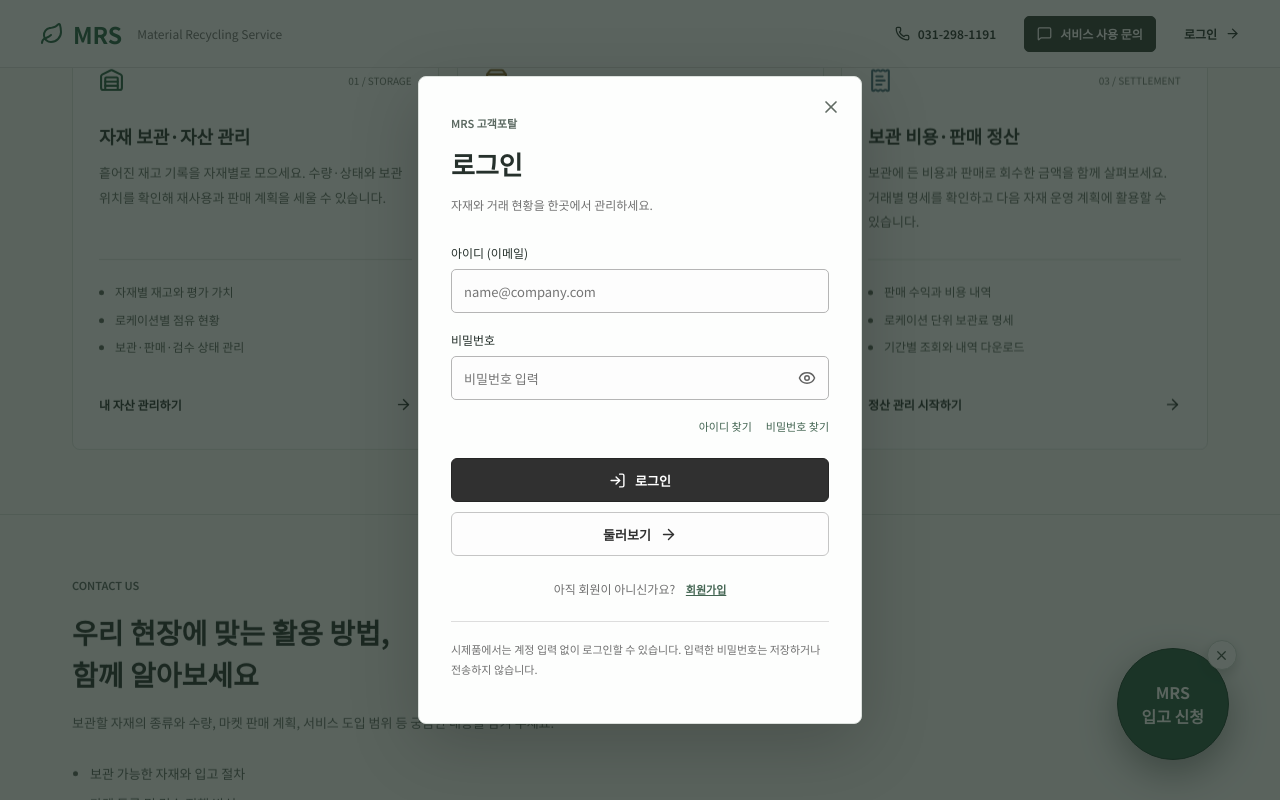
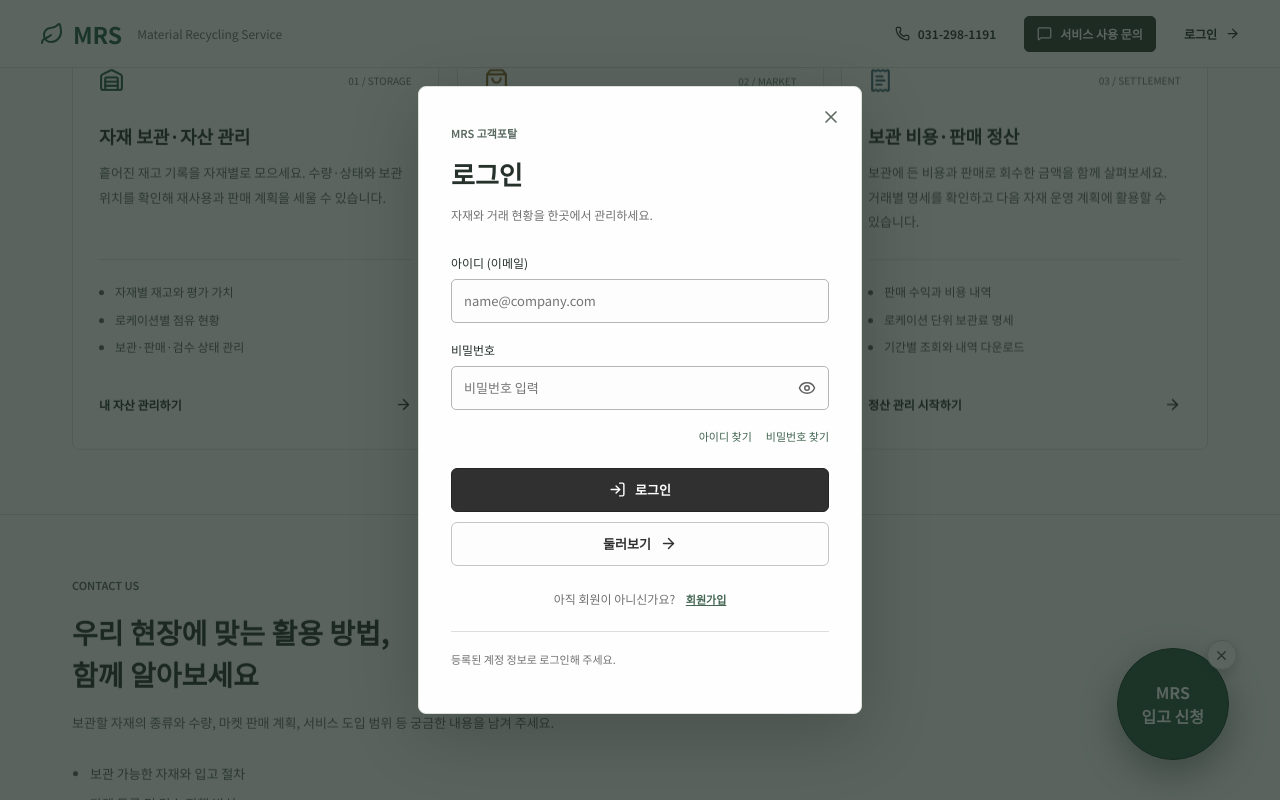
Before and after one commit to sungminmo/mrs2.0, a React (Vite) app: page / in a window 1280 px wide. Both pictures are taken after a click on the button "내 자산 관리하기". Shown: the part 1960-2760 px from the top of the page. Built offline with nearby package versions, Linux system fonts and the light colour scheme.

Commit message:
feat: implement authentication session management with login and logout functionality

```diff
--- a/src/AdminShell.tsx
+++ b/src/AdminShell.tsx
@@ -1,5 +1,6 @@
 import { useContext, useState, type ReactNode } from 'react'
-import { Bell, CircleHelp, Leaf, Menu, Warehouse } from 'lucide-react'
+import { Bell, CircleHelp, Leaf, LogOut, Menu, Warehouse } from 'lucide-react'
+import { signOut } from './authSession'
 import { NotificationNavigation } from './notificationNavigation'
 import { ReceivingRequestButton } from './ReceivingRequest'
 import './AdminAssets.css'
@@ -17,6 +18,7 @@ export default function AdminShell({ navigation, search, children, className = '
         {!isGuest && <ReceivingRequestButton />}
         {!isGuest && notifications && <button type="button" className="sa-icon sa-notification-button" title="알림" aria-label={`알림${notifications.unread ? `, 읽지 않은 알림 ${notifications.unread}건` : ''}`} aria-current={notifications.active ? 'page' : undefined} onClick={() => { setMenuOpen(false); notifications.onOpen() }}><Bell size={20} />{notifications.unread > 0 && <span className="sa-notification-count" aria-hidden="true">{notifications.unread > 99 ? '99+' : notifications.unread}</span>}</button>}
         <div className="sa-account"><span className="sa-avatar">{isGuest ? 'G' : 'HC'}</span><b>{isGuest ? '비회원' : '현대건설(주)'}</b></div>
+        {!isGuest && <button type="button" className="sa-icon" title="로그아웃" aria-label="로그아웃" onClick={signOut}><LogOut size={19} /></button>}
       </div>
     </div>
     <aside className={`sa-sidebar ${menuOpen ? 'is-open' : ''}`}>
--- a/src/App.tsx
+++ b/src/App.tsx
@@ -15,6 +15,7 @@ import InspectionDisposals from './InspectionDisposals'
 import { demoDisposals, updateDisposal, type DisposalAction } from './disposals'
 import QuoteHistory from './QuoteHistory'
 import type { QuoteRequestRecord } from './QuoteRequestPage'
+import { readAuthSession, signIn } from './authSession'
 
 type Tab = 'assets' | 'market' | 'settlements' | 'faq' | 'profile' | 'notifications'
 
@@ -36,7 +37,7 @@ const assets = [
 export type Asset = typeof assets[number]
 
 export default function App() {
-  const [access, setAccess] = useState<'login' | 'member' | 'guest'>('login')
+  const [access, setAccess] = useState<'login' | 'member' | 'guest'>(() => readAuthSession() ? 'member' : 'login')
   const [tab, setTab] = useState<Tab>('assets')
   const [inventory, setInventory] = useState(() => prepareAssets(assets))
   const assetValueSnapshot = useRef<AssetValueSnapshot | null>(null)
@@ -55,7 +56,15 @@ export default function App() {
   const [settlementKind, setSettlementKind] = useState('전체')
   const openInspection = (id: string) => { setInspectionId(id); setInspectionActive(true); setTab('assets') }
   const changeDisposal = (id: string, action: DisposalAction) => setDisposals((current) => current.map((record) => record.id === id ? updateDisposal(record, action) : record))
-  if (access === 'login') return <ReceivingRequestProvider contact={contact}><LoginPage onLogin={() => { setAccess('member'); setTab('assets') }} onBrowse={() => { setAccess('guest'); setTab('market') }} /></ReceivingRequestProvider>
+  if (access === 'login') return <ReceivingRequestProvider contact={contact}><LoginPage onLogin={async (email, password) => {
+    const session = await signIn(email, password)
+    if (session.user.role === 'ADMIN') {
+      window.location.hash = '/admin/dashboard'
+      return
+    }
+    setAccess('member')
+    setTab('assets')
+  }} onBrowse={() => { setAccess('guest'); setTab('market') }} /></ReceivingRequestProvider>
   if (access === 'guest') return <ShopifyMarket products={products} navigation={<><Nav active icon={<ShoppingCart />} label="마켓" onClick={() => setTab('market')} /><Nav active={false} icon={<UserRound />} label="로그인" onClick={() => setAccess('login')} /></>} basket={{}} onBasketChange={setMarketBasket} isGuest onLogin={() => setAccess('login')} />
   const navigation = <>
     <Nav active={tab === 'assets'} icon={<Archive />} label="내 자산" onClick={() => setTab('assets')} />
--- a/src/LoginPage.tsx
+++ b/src/LoginPage.tsx
@@ -83,11 +83,12 @@ function MaterialValueGrid() {
   </div></section>
 }
 
-export default function LoginPage({ onLogin, onBrowse }: { onLogin: () => void; onBrowse: () => void }) {
+export default function LoginPage({ onLogin, onBrowse }: { onLogin: (email: string, password: string) => Promise<void>; onBrowse: () => void }) {
   const receivingRequest = useReceivingRequest()
   const [receivingFloatVisible, setReceivingFloatVisible] = useState(true)
   const [visible, setVisible] = useState(false)
   const [notice, setNotice] = useState('')
+  const [submitting, setSubmitting] = useState(false)
   const page = useRef<HTMLDivElement>(null)
   const loginDialog = useRef<HTMLDialogElement>(null)
   useEffect(() => {
@@ -131,15 +132,27 @@ export default function LoginPage({ onLogin, onBrowse }: { onLogin: () => void;
         <article className="login-service-card" data-scroll-reveal><div className="login-service-top"><ReceiptText size={25} /><span>03 / SETTLEMENT</span></div><h3>보관 비용·판매 정산</h3><p>보관에 든 비용과 판매로 회수한 금액을 함께 살펴보세요. 거래별 명세를 확인하고 다음 자재 운영 계획에 활용할 수 있습니다.</p><ul><li>판매 수익과 비용 내역</li><li>로케이션 단위 보관료 명세</li><li>기간별 조회와 내역 다운로드</li></ul><button onClick={openLogin} aria-haspopup="dialog">정산 관리 시작하기<ArrowRight size={17} /></button></article>
       </div></section>
       <dialog ref={loginDialog} className="login-dialog" aria-labelledby="login-dialog-title" onKeyDown={(event) => { if (event.key === 'Escape') { event.preventDefault(); closeLogin() } }} onCancel={(event) => { event.preventDefault(); closeLogin() }} onClose={() => { loginDialog.current?.querySelector('form')?.reset(); setVisible(false); setNotice('') }}><button type="button" className="login-dialog-close" aria-label="로그인 닫기" onClick={closeLogin}><X size={20} /></button><div className="login-form-inner"><span className="login-eyebrow">MRS 고객포탈</span><h2 id="login-dialog-title">로그인</h2><p>자재와 거래 현황을 한곳에서 관리하세요.</p>
-        <form onSubmit={(event) => { event.preventDefault(); onLogin() }}>
-          <label>아이디 (이메일)<input type="email" name="email" autoComplete="username" placeholder="name@company.com" /></label>
-          <label>비밀번호<span className="login-password"><input type={visible ? 'text' : 'password'} name="password" autoComplete="current-password" placeholder="비밀번호 입력" /><button type="button" aria-label={visible ? '비밀번호 숨기기' : '비밀번호 표시'} title={visible ? '비밀번호 숨기기' : '비밀번호 표시'} onClick={() => setVisible(!visible)}>{visible ? <EyeOff size={18} /> : <Eye size={18} />}</button></span></label>
+        <form onSubmit={async (event) => {
+          event.preventDefault()
+          const form = new FormData(event.currentTarget)
+          setSubmitting(true)
+          setNotice('')
+          try {
+            await onLogin(String(form.get('email') ?? ''), String(form.get('password') ?? ''))
+          } catch (error) {
+            setNotice(error instanceof Error ? error.message : '로그인 처리 중 오류가 발생했습니다.')
+          } finally {
+            setSubmitting(false)
+          }
+        }}>
+          <label>아이디 (이메일)<input type="email" name="email" autoComplete="username" placeholder="name@company.com" required disabled={submitting} /></label>
+          <label>비밀번호<span className="login-password"><input type={visible ? 'text' : 'password'} name="password" autoComplete="current-password" placeholder="비밀번호 입력" required minLength={8} disabled={submitting} /><button type="button" aria-label={visible ? '비밀번호 숨기기' : '비밀번호 표시'} title={visible ? '비밀번호 숨기기' : '비밀번호 표시'} onClick={() => setVisible(!visible)} disabled={submitting}>{visible ? <EyeOff size={18} /> : <Eye size={18} />}</button></span></label>
           <div className="login-links"><button type="button" onClick={() => setNotice('아이디 찾기는 계정 서비스 연결 후 이용할 수 있습니다.')}>아이디 찾기</button><button type="button" onClick={() => setNotice('비밀번호 찾기는 계정 서비스 연결 후 이용할 수 있습니다.')}>비밀번호 찾기</button></div>
-          <button type="submit" className="login-primary"><LogIn size={17} />로그인</button>
+          <button type="submit" className="login-primary" disabled={submitting}><LogIn size={17} />{submitting ? '로그인 중...' : '로그인'}</button>
         </form>
         <button className="login-browse" onClick={onBrowse}>둘러보기<ArrowRight size={17} /></button>
         <div className="login-register">아직 회원이 아니신가요? <a href="#/register" onClick={closeLogin}>회원가입</a></div>
-        <p className="login-demo">시제품에서는 계정 입력 없이 로그인할 수 있습니다. 입력한 비밀번호는 저장하거나 전송하지 않습니다.</p>
+        <p className="login-demo">등록된 계정 정보로 로그인해 주세요.</p>
         {notice && <div className="login-notice" role="status"><span>{notice}</span><button aria-label="안내 닫기" onClick={() => setNotice('')}><X size={16} /></button></div>}
       </div></dialog>
       <section id="contact" className="login-contact-section" aria-labelledby="contact-title"><div className="login-contact-inner">
--- a/src/PortalEntry.tsx
+++ b/src/PortalEntry.tsx
@@ -1,5 +1,6 @@
 import { lazy, Suspense, useSyncExternalStore } from 'react'
 import App from './App'
+import { readAuthSession } from './authSession'
 
 const AdminPortal = lazy(() => import('./admin/AdminPortal'))
 const ServiceInquiryPage = lazy(() => import('./ServiceInquiryPage'))
@@ -16,7 +17,9 @@ export default function PortalEntry() {
   if (hash === '#/contact') return <Suspense fallback={<p role="status">문의 화면 불러오는 중...</p>}><ServiceInquiryPage /></Suspense>
   if (hash === '#/privacy') return <Suspense fallback={<p role="status">개인정보처리방침 불러오는 중...</p>}><PrivacyPolicyPage /></Suspense>
   if (hash === '#/register') return <Suspense fallback={<p role="status">회원가입 화면 불러오는 중...</p>}><RegistrationPage /></Suspense>
-  return /^#\/admin(?:[/?]|$)/.test(hash)
+  const adminRequested = /^#\/admin(?:[/?]|$)/.test(hash)
+  const isAdmin = readAuthSession()?.user.role === 'ADMIN'
+  return adminRequested && isAdmin
     ? <Suspense fallback={<p role="status">관리자 화면 불러오는 중...</p>}><AdminPortal hash={hash} /></Suspense>
     : <App />
 }
--- a/src/admin/AdminPortal.tsx
+++ b/src/admin/AdminPortal.tsx
@@ -1,5 +1,6 @@
 import { useEffect, useRef, useState } from 'react'
-import { ArrowLeft, ArrowUpRight, Archive, Building2, Check, ChevronLeft, ChevronRight, ClipboardCheck, ImageOff, LayoutDashboard, ListChecks, Menu, Pencil, Plus, ReceiptText, Search, Settings2, ShoppingCart, UsersRound, X } from 'lucide-react'
+import { ArrowLeft, ArrowUpRight, Archive, Building2, Check, ChevronLeft, ChevronRight, ClipboardCheck, ImageOff, LayoutDashboard, ListChecks, LogOut, Menu, Pencil, Plus, ReceiptText, Search, Settings2, ShoppingCart, UsersRound, X } from 'lucide-react'
+import { signOut } from '../authSession'
 import { campaigns, customers, dateText, inventory, invoiceAmount, invoices, locations, masterItems, memberAccounts, money, products, quotes, receivings, receivingStatuses, referenceDate, saleRequests, type ReceivingStatus } from './adminData'
 import { adminHref, createAdminViews, dashboardMetrics, menus, type AdminLink, type AdminRow, type AdminView } from './adminViews'
 import { materialPhotos } from '../assetPhotos'
@@ -92,6 +93,7 @@ export default function AdminPortal({ hash }: { hash: string }) {
       <a className="adm-brand" href="#/admin/dashboard">MRS <span>ADMIN</span></a>
       <span className="adm-prototype">독립 예시 · 관리자 데이터 임시 편집</span>
       <a className="adm-customer-link" href="#">고객 포털<ArrowUpRight size={16} /></a>
+      <button type="button" className="adm-icon" title="로그아웃" aria-label="로그아웃" onClick={signOut}><LogOut size={17} /></button>
     </header>
     <aside className={`adm-sidebar ${menuOpen ? 'is-open' : ''}`}>
       <nav id="admin-navigation" aria-label="관리자 메뉴">{menus.map((item) => { const Icon = icons[item.id]; return <a key={item.id} href={adminHref({ label: item.label, menu: item.id, tab: item.tabs[0]?.id ?? '' })} aria-current={menu.id === item.id ? 'page' : undefined} onClick={() => setMenuOpen(false)}><Icon size={17} />{item.label}</a> })}</nav>
--- /dev/null
+++ b/src/authSession.ts
@@ -0,0 +1,57 @@
+type Role = 'ADMIN' | 'CUSTOMER'
+
+export type AuthSession = {
+  accessToken: string
+  user: {
+    id: string
+    email: string
+    companyName: string
+    managerName: string
+    role: Role
+  }
+}
+
+const sessionKey = 'mrs.auth.session'
+
+function isSession(value: unknown): value is AuthSession {
+  if (!value || typeof value !== 'object') return false
+  const candidate = value as Partial<AuthSession>
+  return typeof candidate.accessToken === 'string'
+    && !!candidate.user
+    && typeof candidate.user.email === 'string'
+    && (candidate.user.role === 'ADMIN' || candidate.user.role === 'CUSTOMER')
+}
+
+export function readAuthSession() {
+  try {
+    const value = window.sessionStorage.getItem(sessionKey)
+    if (!value) return null
+    const session: unknown = JSON.parse(value)
+    return isSession(session) ? session : null
+  } catch {
+    return null
+  }
+}
+
+export async function signIn(email: string, password: string) {
+  const response = await fetch('/api/auth/login', {
+    method: 'POST',
+    headers: { 'Content-Type': 'application/json' },
+    body: JSON.stringify({ email, password }),
+  })
+  const body: unknown = await response.json().catch(() => null)
+  if (!response.ok || !body || typeof body !== 'object' || !('success' in body) || body.success !== true || !('data' in body) || !isSession(body.data)) {
+    const message = body && typeof body === 'object' && 'error' in body && body.error && typeof body.error === 'object' && 'message' in body.error && typeof body.error.message === 'string'
+      ? body.error.message
+      : '로그인 처리 중 오류가 발생했습니다.'
+    throw new Error(message)
+  }
+  window.sessionStorage.setItem(sessionKey, JSON.stringify(body.data))
+  return body.data
+}
+
+export function signOut() {
+  window.sessionStorage.removeItem(sessionKey)
+  window.location.hash = ''
+  window.location.reload()
+}
--- a/vite.config.ts
+++ b/vite.config.ts
@@ -5,4 +5,9 @@ import { defineConfig } from 'vite'
 export default defineConfig({
   base: '/mrs2.0/',
   plugins: [react()],
+  server: {
+    proxy: {
+      '/api': 'http://127.0.0.1:3000',
+    },
+  },
 })
```
